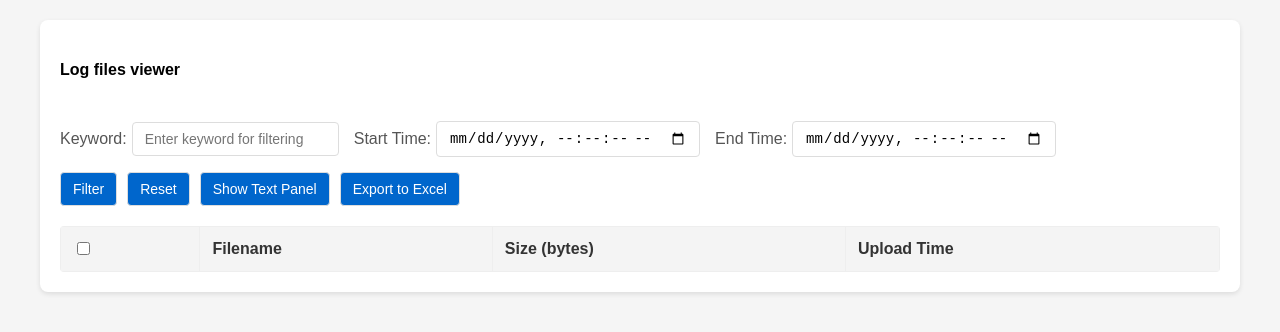
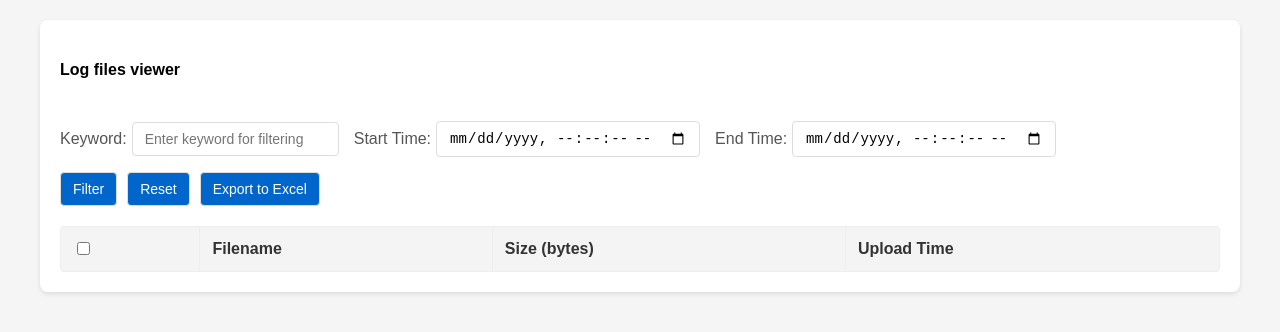
Before and after one commit to arkuka/PMF-Label-Check-N, a website: page public/logviewer.html in a window 1280 px wide. Drawn offline with Linux system fonts and the light colour scheme; no server answers.

Commit message:
Update logviewer.html
remove the show/hide content button

```diff
--- a/public/logviewer.html
+++ b/public/logviewer.html
@@ -190,7 +190,7 @@
       <div class="action-buttons">
         <button onclick="filterFiles()">Filter</button>
         <button onclick="resetFilter()">Reset</button>
-        <button id="toggleContentBtn" onclick="toggleFileContent()">Show Text Panel</button>
+        <!--button id="toggleContentBtn" onclick="toggleFileContent()">Show Text Panel</button-->
         <button onclick="exportToExcel()">Export to Excel</button>
       </div>
     </div>
@@ -387,7 +387,7 @@
     // Toggle file content visibility
     function toggleFileContent(show) {
       const contentDiv = document.getElementById('fileContent');
-      const toggleBtn = document.getElementById('toggleContentBtn');
+      // const toggleBtn = document.getElementById('toggleContentBtn');
       const container = document.getElementById('mainContainer');
       const backdrop = document.getElementById('contentBackdrop');
 
@@ -401,7 +401,7 @@
       if (isContentVisible) {
         contentDiv.classList.add('visible');
         backdrop.style.display = 'block';
-        toggleBtn.textContent = 'Hide Text Panel';
+        // toggleBtn.textContent = 'Hide Text Panel';
         if (contentDiv.textContent) {
           const contentHeight = contentDiv.offsetHeight;
           container.style.paddingTop = `${contentHeight + 60}px`;
@@ -409,7 +409,7 @@
       } else {
         contentDiv.classList.remove('visible');
         backdrop.style.display = 'none';
-        toggleBtn.textContent = 'Show Text Panel';
+        // toggleBtn.textContent = 'Show Text Panel';
         container.style.paddingTop = '0px';
       }
     }
```
